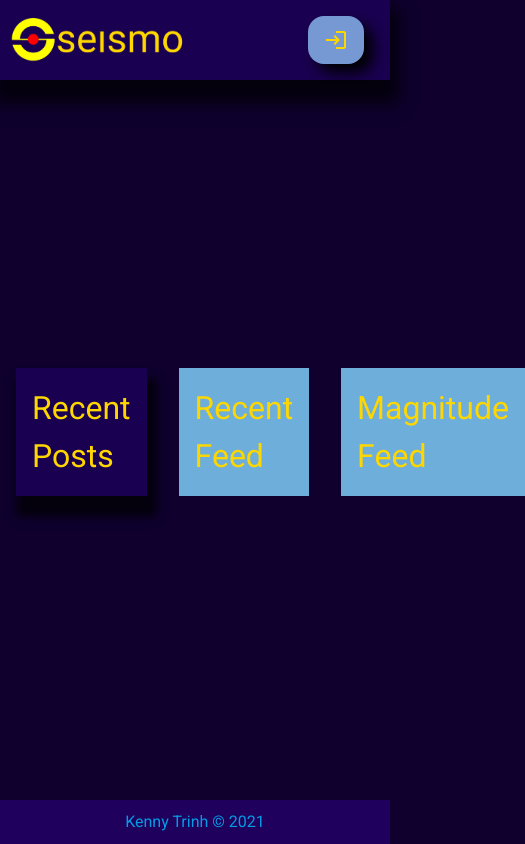
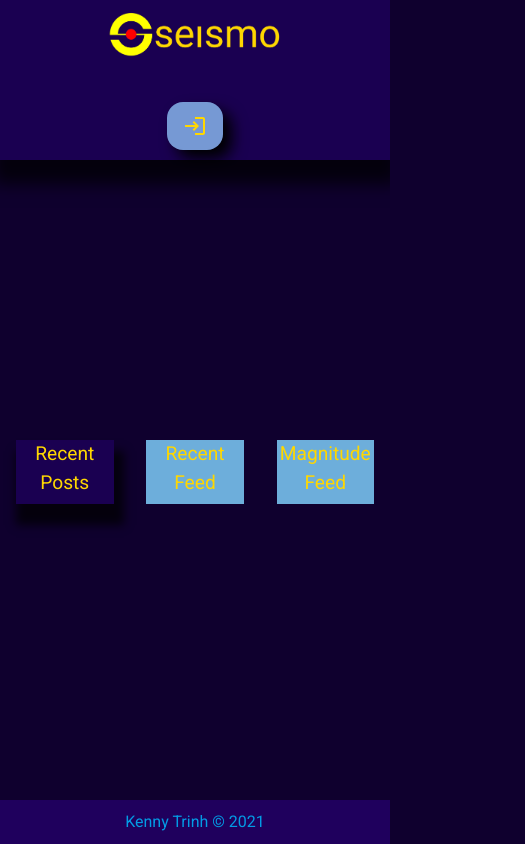
Before and after one commit to nick3point5/seismo-react, a React (Create React App) app: page /user/1 in a window 390 px wide. Shown: the whole page, 525 px wide, since content can reach past the window. Built offline with nearby package versions, Linux system fonts and the light colour scheme; no server answers.

Commit message:
fixed profile responsiveness

```diff
--- a/src/components/NavbarComponents/NavBar.jsx
+++ b/src/components/NavbarComponents/NavBar.jsx
@@ -31,7 +31,7 @@ export function Navbar(props) {
             </div>
           </Link>
           <div>
-            <ul>
+            <ul className="nav-actions flex-r">
               {props.state.loggedIn ?
                 <>
                   <li className="nav-item">{<NewForm functions={postFunctions} comment={props.state.comment} />}</li>
--- a/src/components/NavbarComponents/navbar.css
+++ b/src/components/NavbarComponents/navbar.css
@@ -29,3 +29,19 @@ nav {
 .nav-item {
 	margin: 0 0.5rem;
 }
+
+@media only screen and (max-width: 500px) {
+	nav.base-card{
+		flex-direction: column;
+		height: 10rem;
+
+	}
+	.nav-actions{
+		width: 100vw;
+		justify-content: space-around;
+	}
+	ul{
+		width: 100vw;
+		justify-content: space-around;
+	}
+}
--- a/src/components/ProfileComponents/profile.css
+++ b/src/components/ProfileComponents/profile.css
@@ -57,6 +57,10 @@
 	100% {
 		opacity: 1;
 	}
+}
+
+.profile-nav {
+	width: 100%
 }
 
 .profile-nav-item {
@@ -137,7 +141,7 @@
 
 @media only screen and (max-width: 1000px) {
 	.profile-card {
-		width: 100vh;
+		width: 100vw;
 		min-height: 20rem;
 		margin-top: 1rem;
 		z-index: 1;
@@ -145,7 +149,7 @@
 		justify-content: space-between;
 		align-items: center;
 		flex-direction: column;
-		padding: 1rem;
+		padding: 0;
 	}
 
 	.profile-owner {
@@ -207,10 +211,33 @@
 		display: none;
 	}
 
+	.profile-nav-item-btn {
+		padding: 0;
+		font-size: 2rem;
+		cursor: pointer;
+	}
+
 	@media only screen and (max-width: 800px) {
 		.profile-nav-item {
-			height: 8rem;
+			height: 4rem;
 			transition: 0.5s;
 		}
+		.profile-nav-item-btn {
+			height: 4rem;
+			transition: 0.5s;
+			font-size: 1.2rem;
+			width: 25vw;
+			text-align: center;
+		}
+		.followers,
+		.following {
+			height: 100%;
+			padding: 1rem 1rem;
+			display: flex;
+			flex-direction: column;
+			justify-content: space-between;
+			margin-top: 2rem;
+		}
+
 	}
 }
```
